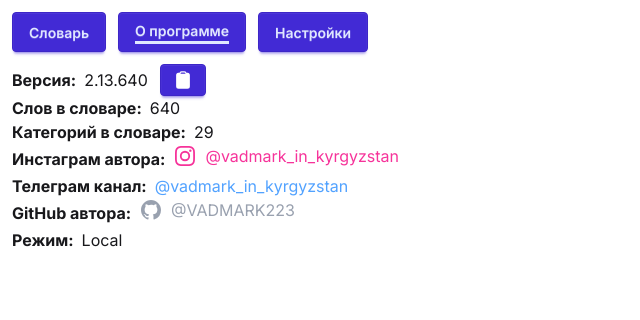
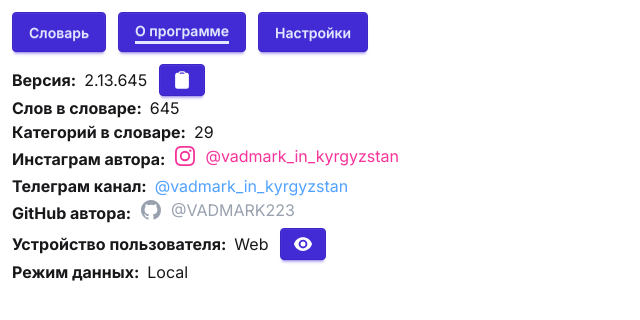
Before and after one commit to VADMARK223/kg-next, a Next.js app: page /about in a window 1280 px wide. Shown: the top 320 px of the page, without its empty margins (0-640 px from the left). Built offline with nearby package versions, Linux system fonts and the light colour scheme; a web font is replaced by a local one.

Commit message:
2.13.645 Version.

```diff
--- a/src/app/about/page.tsx
+++ b/src/app/about/page.tsx
@@ -5,15 +5,21 @@
  * @since 10.01.2025
  */
 'use client'
-import { JSX } from 'react'
+import { JSX, useEffect, useState } from 'react'
 import ValueViewer from '@/app/ui/common/ValueViewer'
 import { APP_VERSION, isDevMode } from '@/app/lib/utils'
 import { IS_REMOTE_MODE } from '@/app/api/api'
 import { TAGS, WORDS } from '@/app/lib/model/data'
-import { ClipboardIcon } from '@heroicons/react/24/solid';
+import { ClipboardIcon, EyeIcon } from '@heroicons/react/24/solid'
 
 const AboutPage = (): JSX.Element => {
   const version = `${APP_VERSION}.${WORDS.length}`
+  const [isMobile, setIsMobile] = useState<boolean>(false)
+
+  useEffect(() => {
+    const userAgent = navigator.userAgent || ''
+    setIsMobile(/Mobi|Android|iPhone/i.test(userAgent))
+  }, [])
 
   const copyToClipboard = async () => {
     try {
@@ -90,7 +96,16 @@ const AboutPage = (): JSX.Element => {
         </a>
       </span>
       }/>
-      {isDevMode() ? <ValueViewer name={'Режим'} value={IS_REMOTE_MODE ? 'Remote' : 'Local'}/> : null}
+      <div className={'flex items-center gap-3'}>
+        <ValueViewer name={'Устройство пользователя'} value={isMobile ? 'Mobile' : 'Web'}/>
+        <button className={'btn btn-primary btn-sm'} onClick={() => {
+          alert(`Клиент: ${navigator.userAgent}`)
+        }}>
+          <EyeIcon className="h-5 w-5 text-white"/>
+        </button>
+      </div>
+
+      {isDevMode() ? <ValueViewer name={'Режим данных'} value={IS_REMOTE_MODE ? 'Remote' : 'Local'}/> : null}
     </div>
   )
 }
--- a/src/app/lib/model/data.ts
+++ b/src/app/lib/model/data.ts
@@ -139,6 +139,9 @@ const common = (tag: number): WordEntity[] => {
     createWord('Вещь', 'Нерсе', tag, 'Thing'),
     createWord('Опасность', 'Коркунуч', tag, 'Danger'),
     createWord('Страх, боязнь', 'Кооп', tag, 'Fear'),
+    createWord('Пламя', 'От', tag, 'Flame'),
+    createWord('Огонь (пламя)', 'От', tag, 'Fire (flame)'),
+    createWord('Пожар', 'Өрт', tag, 'Fire'),
     createWord('Предмет', 'Нерсе', tag, 'Item'),
     createWord('Разговорник', 'Сүйлөшмө', tag, 'Phrasebook'),
     createWord('Красота (человек)', 'Сулуулук', tag, 'Beauty (human)'),
@@ -454,6 +457,7 @@ const humanBody = (tag: number): WordEntity[] => {
     createWord('Ноготь', 'Тырмак', tag, 'Nail'),
     createWord('Язык', 'Тил', tag, 'Tongue'),
     createWord('Веко', 'Кабак', tag, 'Eyelid'),
+    createWord('Мозг', 'Мээ', tag, 'Brain'),
     createWord('Попа', 'Кот', tag, 'Ass')
   ]
 }
@@ -509,6 +513,7 @@ const birds = (tag: number): WordEntity[] => {
     createWord('Павлин', 'Тоос', tag, 'Peacock'),
     createWord('Удод', 'Үпүп', tag, 'Hoopoe'),
     createWord('Журавль', 'Турна', tag, 'Crane'),
+    createWord('Чайка', 'Ак чардак', tag, 'Gull'),
     createWord('Цыпленок', 'Жөжө', tag, 'Chicken')
   ]
 }
```
